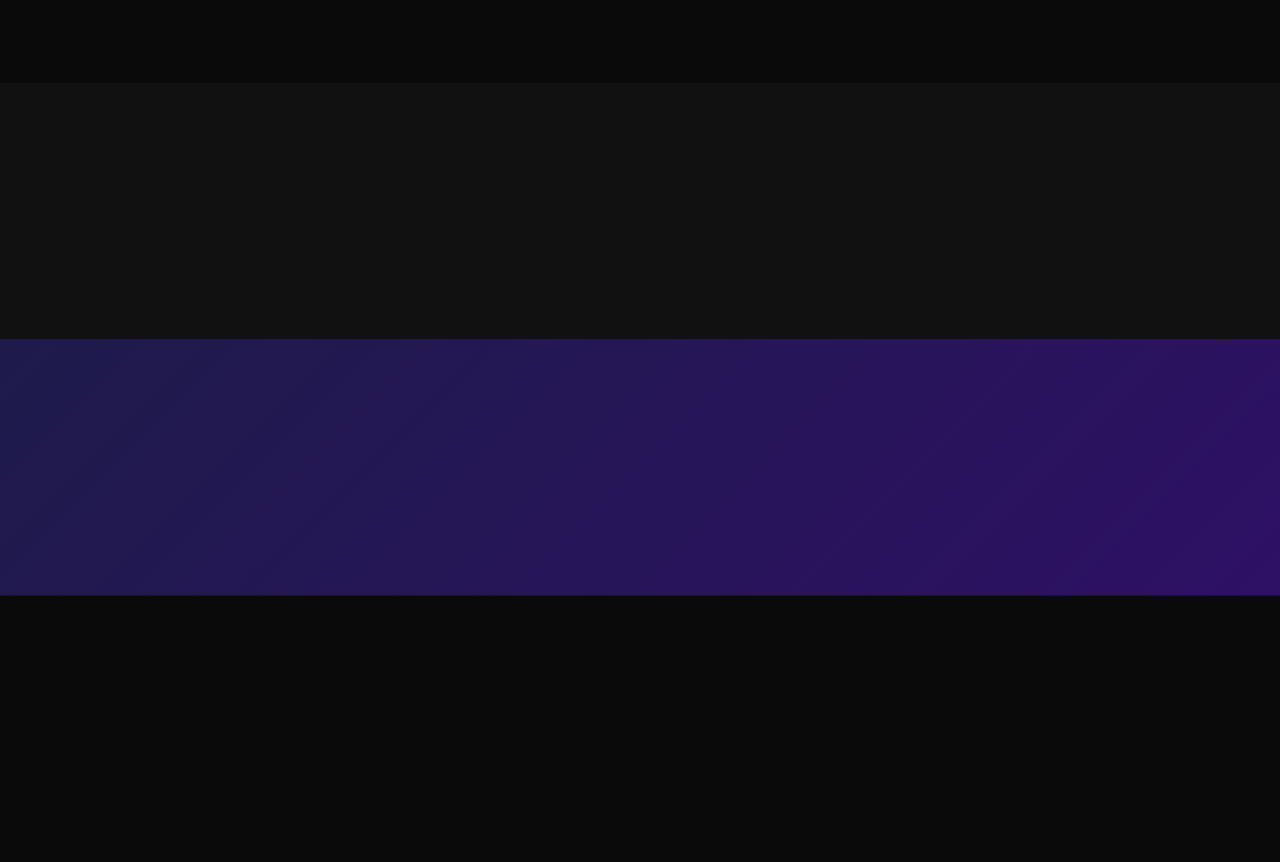
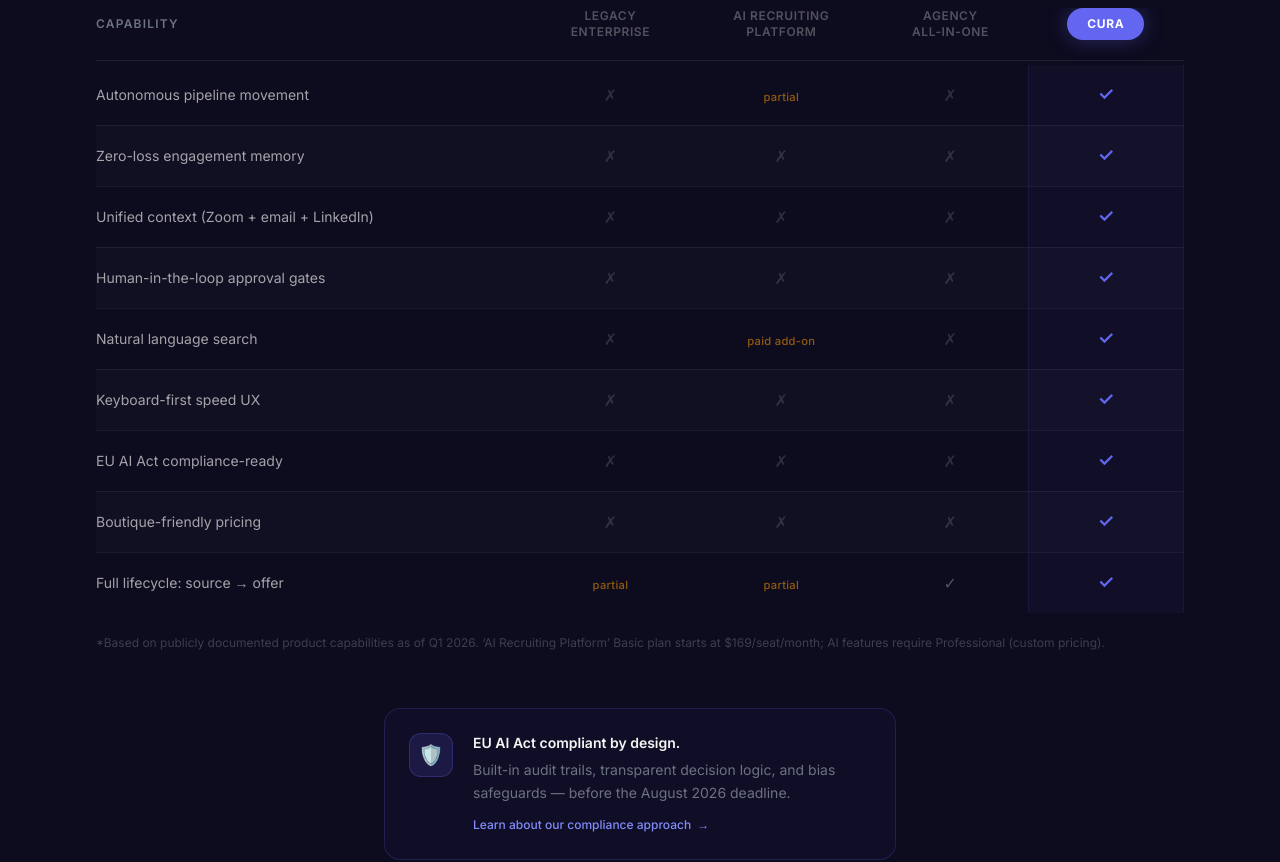
Before and after one commit to charleswong28/cura, a Next.js app in the folder js/apps/web-home-page/: page / in a window 1280 px wide. Shown: the part 6760-7622 px from the top of the page. Built offline with nearby package versions, Linux system fonts and the light colour scheme; no server answers.

Commit message:
EPIC-HP-006: 📊 Competitive Moat Section

```diff
--- /dev/null
+++ b/js/apps/web-home-page/src/app/compliance/page.tsx
@@ -0,0 +1,43 @@
+/**
+ * HP-043: /compliance placeholder page.
+ * Full content to be written post-beta. Linked from ComparisonSection ComplianceBadge.
+ */
+
+import Link from "next/link";
+import type { Metadata } from "next";
+
+export const metadata: Metadata = {
+  title: "Compliance — Cura",
+  description:
+    "How Cura is built for EU AI Act compliance: audit trails, transparent decision logic, and bias safeguards from day one.",
+};
+
+export default function CompliancePage() {
+  return (
+    <main className="min-h-screen flex flex-col items-center justify-center section-padding">
+      <div className="container-page text-center max-w-2xl">
+        {/* Shield badge */}
+        <div className="inline-flex items-center justify-center w-16 h-16 rounded-2xl bg-cura-accent/15 border border-cura-accent/25 text-3xl mb-8">
+          🛡️
+        </div>
+
+        <h1 className="font-sans font-semibold text-section-lg text-cura-white leading-tight mb-5">
+          Built for compliance. <span className="text-gradient-accent">From day one.</span>
+        </h1>
+
+        <p className="text-body-fluid-lg text-cura-muted leading-relaxed mb-10">
+          Cura is designed with EU AI Act compliance built in — not bolted on. Full details on our
+          audit trails, decision transparency, bias safeguards, and human-in-the-loop architecture
+          are coming soon.
+        </p>
+
+        <Link
+          href="/"
+          className="inline-flex items-center gap-2 text-cura-accent-soft text-sm font-medium hover:text-cura-accent transition-colors duration-200"
+        >
+          ← Back to home
+        </Link>
+      </div>
+    </main>
+  );
+}
--- a/js/apps/web-home-page/src/components/ComparisonSection.tsx
+++ b/js/apps/web-home-page/src/components/ComparisonSection.tsx
@@ -1,13 +1,222 @@
 /**
  * ComparisonSection — HP-038 through HP-043
- * Feature comparison table + compliance badge.
- * Placeholder scaffold — content implemented in EPIC-HP-006.
+ * Feature comparison table positioning Cura against three competitor archetypes,
+ * plus an EU AI Act compliance callout card.
  */
+
+import Link from "next/link";
+
+type CellValue = "yes" | "no" | "partial" | "addon";
+
+const CAPABILITIES: {
+  label: string;
+  legacy: CellValue;
+  talent: CellValue;
+  scale: CellValue;
+  cura: CellValue;
+}[] = [
+  // HP-039: Rows derived from actual feature gaps identified in Q1 2026 research
+  {
+    label: "Autonomous pipeline movement",
+    legacy: "no",
+    talent: "partial",
+    scale: "no",
+    cura: "yes",
+  },
+  { label: "Zero-loss engagement memory", legacy: "no", talent: "no", scale: "no", cura: "yes" },
+  {
+    label: "Unified context (Zoom + email + LinkedIn)",
+    legacy: "no",
+    talent: "no",
+    scale: "no",
+    cura: "yes",
+  },
+  {
+    label: "Human-in-the-loop approval gates",
+    legacy: "no",
+    talent: "no",
+    scale: "no",
+    cura: "yes",
+  },
+  { label: "Natural language search", legacy: "no", talent: "addon", scale: "no", cura: "yes" },
+  { label: "Keyboard-first speed UX", legacy: "no", talent: "no", scale: "no", cura: "yes" },
+  { label: "EU AI Act compliance-ready", legacy: "no", talent: "no", scale: "no", cura: "yes" },
+  { label: "Boutique-friendly pricing", legacy: "no", talent: "no", scale: "no", cura: "yes" },
+  {
+    label: "Full lifecycle: source → offer",
+    legacy: "partial",
+    talent: "partial",
+    scale: "yes",
+    cura: "yes",
+  },
+];
+
+function Cell({ value, isCura = false }: { value: CellValue; isCura?: boolean }) {
+  if (value === "yes") {
+    return (
+      <span
+        className={isCura ? "text-cura-accent text-lg font-bold" : "text-cura-white/30 text-base"}
+        aria-label="Yes"
+      >
+        ✓
+      </span>
+    );
+  }
+  if (value === "no") {
+    return (
+      <span className="text-cura-white/15 text-base" aria-label="No">
+        ✗
+      </span>
+    );
+  }
+  if (value === "partial") {
+    return (
+      <span className="text-amber-500/55 text-mock-base font-medium tracking-wide">partial</span>
+    );
+  }
+  if (value === "addon") {
+    return (
+      <span className="text-amber-500/55 text-mock-base font-medium tracking-wide">
+        paid add-on
+      </span>
+    );
+  }
+  return null;
+}
+
 export default function ComparisonSection() {
   return (
-    <section className="section-padding bg-cura-surface-mid">
+    <section id="comparison" className="section-padding bg-cura-black">
       <div className="container-page">
-        {/* HP-038 to HP-043 content goes here */}
+        {/* HP-038: Section headline — centred, serif */}
+        <div className="text-center mb-14 lg:mb-18">
+          <h2 className="font-sans font-semibold text-section-lg text-cura-white leading-tight mx-auto max-w-3xl">
+            Recruitment CRMs were built for the 2010s.
+            <br />
+            <span className="text-gradient-accent">Cura is built for now.</span>
+          </h2>
+          <p className="mt-4 text-body-fluid text-cura-muted mx-auto leading-relaxed">
+            Compare the capabilities that actually move the needle for modern recruitment firms.
+          </p>
+        </div>
+
+        {/* HP-039 + HP-040: Comparison table — HP-040 Cura column styled with indigo */}
+        <div className="overflow-x-auto -mx-4 px-4 lg:mx-0 lg:px-0">
+          <table className="w-full min-w-170 border-collapse">
+            <thead>
+              <tr>
+                {/* Capability label column */}
+                <th className="text-left pb-5 pr-8 text-cura-muted text-xs font-semibold uppercase tracking-widest w-[40%]">
+                  Capability
+                </th>
+
+                {/* Legacy Enterprise — Bullhorn archetype */}
+                <th className="pb-5 px-4 text-center text-cura-white/30 text-xs font-semibold uppercase tracking-wider">
+                  Legacy
+                  <br />
+                  Enterprise
+                </th>
+
+                {/* AI Recruiting Platform — Loxo archetype */}
+                <th className="pb-5 px-4 text-center text-cura-white/30 text-xs font-semibold uppercase tracking-wider">
+                  AI Recruiting
+                  <br />
+                  Platform
+                </th>
+
+                {/* Agency All-in-One — RecruitCRM archetype */}
+                <th className="pb-5 px-4 text-center text-cura-white/30 text-xs font-semibold uppercase tracking-wider">
+                  Agency
+                  <br />
+                  All-in-One
+                </th>
+
+                {/* HP-040: Cura column — indigo header, visually dominant */}
+                <th className="pb-5 px-4 text-center">
+                  <span className="inline-block bg-cura-accent text-white text-xs font-bold px-5 py-2 rounded-full tracking-wider uppercase shadow-[0_0_20px_rgba(99,102,241,0.35)]">
+                    Cura
+                  </span>
+                </th>
+              </tr>
+
+              {/* Divider row */}
+              <tr aria-hidden="true">
+                <td colSpan={5}>
+                  <div className="h-px bg-white/8 mb-1" />
+                </td>
+              </tr>
+            </thead>
+
+            <tbody>
+              {CAPABILITIES.map((cap, i) => (
+                <tr
+                  key={cap.label}
+                  className={`border-b border-white/[0.06] last:border-b-0 transition-colors hover:bg-white/[0.02] ${
+                    i % 2 === 0 ? "" : "bg-white/[0.018]"
+                  }`}
+                >
+                  {/* Capability label */}
+                  <td className="py-4 pr-8 text-sm text-cura-white/65 leading-snug">{cap.label}</td>
+
+                  {/* Legacy Enterprise */}
+                  <td className="py-4 px-4 text-center">
+                    <Cell value={cap.legacy} />
+                  </td>
+
+                  {/* Talent Intelligence */}
+                  <td className="py-4 px-4 text-center">
+                    <Cell value={cap.talent} />
+                  </td>
+
+                  {/* Scale & Volume */}
+                  <td className="py-4 px-4 text-center">
+                    <Cell value={cap.scale} />
+                  </td>
+
+                  {/* HP-040: Cura — indigo checkmarks, visually dominant */}
+                  <td className="py-4 px-4 text-center bg-cura-accent/4 border-x border-cura-accent/10">
+                    <Cell value={cap.cura} isCura />
+                  </td>
+                </tr>
+              ))}
+            </tbody>
+          </table>
+        </div>
+
+        {/* HP-041: Footnote */}
+        <p className="mt-5 text-xs text-cura-muted/50 leading-relaxed">
+          *Based on publicly documented product capabilities as of Q1 2026. &lsquo;AI Recruiting
+          Platform&rsquo; Basic plan starts at $169/seat/month; AI features require Professional
+          (custom pricing).
+        </p>
+
+        {/* HP-042: Compliance Badge */}
+        <div className="mt-14 flex justify-center">
+          <div className="rounded-2xl border border-cura-accent/20 bg-cura-accent/4 p-6 max-w-lg w-full flex gap-5 items-start">
+            {/* Shield icon */}
+            <div className="shrink-0 w-11 h-11 rounded-xl bg-cura-accent/15 border border-cura-accent/25 flex items-center justify-center text-xl">
+              🛡️
+            </div>
+
+            <div>
+              <h3 className="text-cura-white font-semibold text-sm mb-1.5">
+                EU AI Act compliant by design.
+              </h3>
+              <p className="text-cura-muted text-sm leading-relaxed">
+                Built-in audit trails, transparent decision logic, and bias safeguards — before the
+                August 2026 deadline.
+              </p>
+              {/* HP-043: Link to /compliance placeholder */}
+              <Link
+                href="/compliance"
+                className="inline-flex items-center gap-1.5 mt-3 text-cura-accent-soft text-xs font-medium hover:text-cura-accent transition-colors duration-200"
+              >
+                Learn about our compliance approach
+                <span aria-hidden="true">→</span>
+              </Link>
+            </div>
+          </div>
+        </div>
       </div>
     </section>
   );
```
Also changed, not shown: 2 other files (tests, documents, lock files or other folders).
